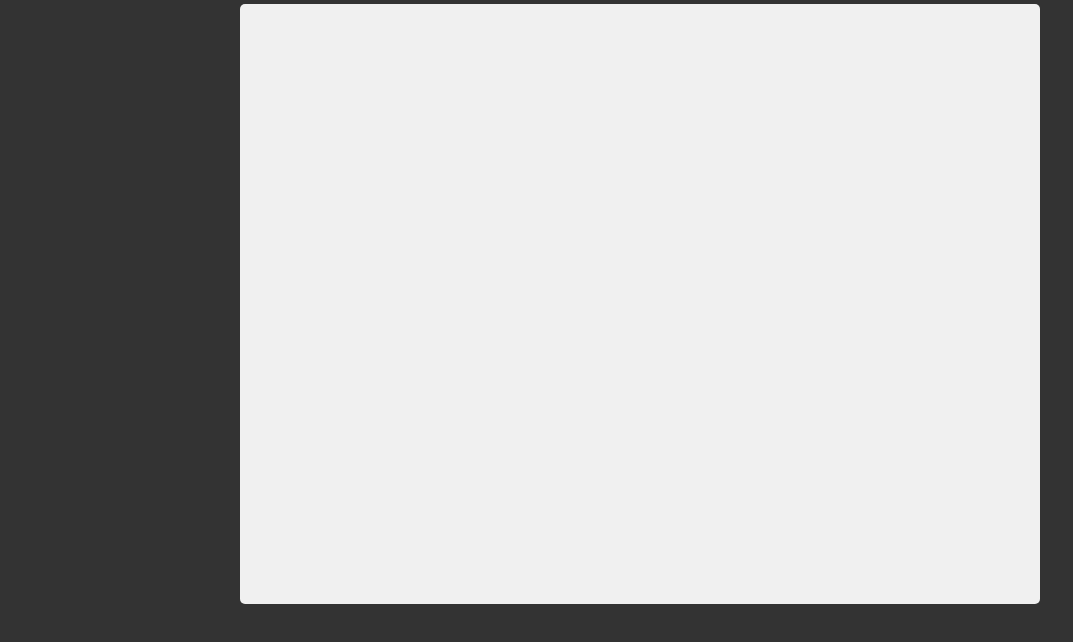
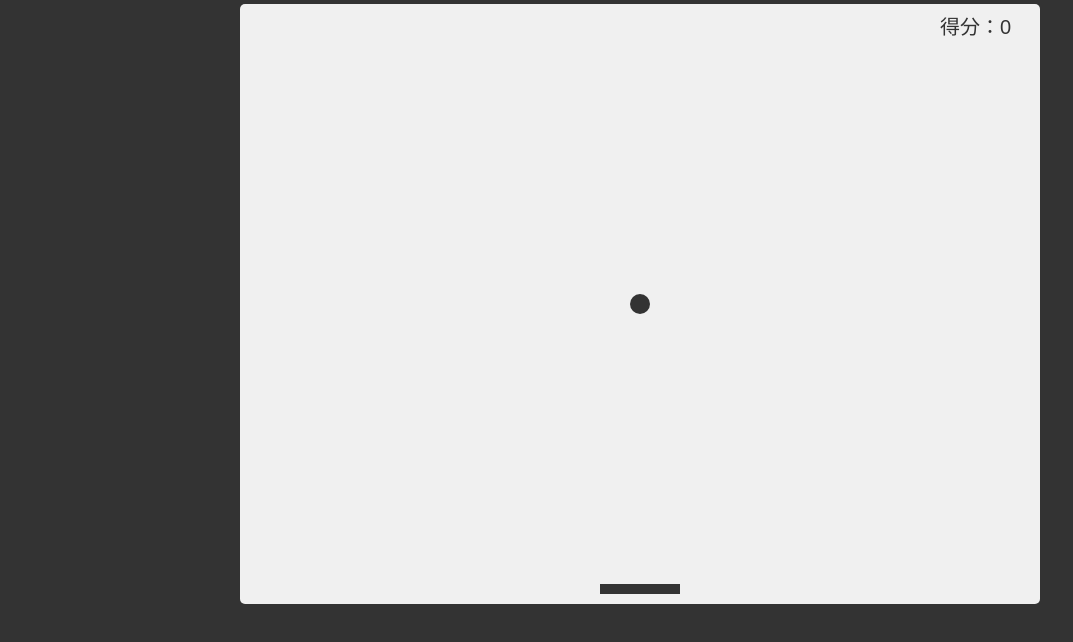
Before and after one commit to Jayson1998XD/breakout-gameDEMO, a plain HTML site: page index.html in a window 1280 px wide. Shown: the part 70-712 px from the top of the page, without its empty margins (0-1073 px from the left). Drawn offline with Linux system fonts and the light colour scheme.

Commit message:
画了个球和板子

```diff
--- a/script.js
+++ b/script.js
@@ -3,6 +3,72 @@ const rulesBtn = document.getElementById("rules-btn");
 const closeBtn = document.getElementById("close-btn");
 const rules = document.getElementById("rules");
 const canvas = document.getElementById("canvas");
+
+
+const ctx =canvas.getContext("2d");
+
+let score = 0;
+
+//创建球
+
+const ball = {
+  x:canvas.width/2,
+  y:canvas.height/2,
+  size:10,
+  speed:5,
+  dx:5,
+  dy:-5
+};
+
+
+//创建挡板
+
+ const table = {
+   x:canvas.width/2 -40,
+   y:canvas.height -20,
+   w:80,
+   h:10,
+   speed:8,
+   dx:0
+ };
+
+//绘制球
+function drawBell(){
+  ctx.beginPath();
+  ctx.arc(ball.x,ball.y,ball.size,0,Math.PI*2);
+  ctx.fillStyle = "#333";
+  ctx.fill();
+  ctx.closePath();
+}
+
+
+//绘制挡板
+
+function drawTable() {
+  ctx.beginPath();
+  ctx.rect(table.x,table.y,table.w,table.h);
+  ctx.fillStyle= "#333";
+  ctx.fill();
+  ctx.closePath();
+}
+
+
+//绘制得分
+function scores() {
+    ctx.font= "20px Arial";
+    ctx.fillText(`得分：${score}`, canvas.width - 100,30);
+}
+
+
+//绘制函数
+function draw(){
+  drawBell();
+  drawTable();
+  scores();
+}
+
+draw();
+
 
 
 //事件监听
--- a/styles.css
+++ b/styles.css
@@ -70,6 +70,7 @@ canvas{
   min-height: 100vh;
   width: 400px;
   padding: 20px;
+  margin: 0;
   line-height: 1.5;
   transform:translateX(-400px);
   transition: transform 1s ease-in-out;
```
